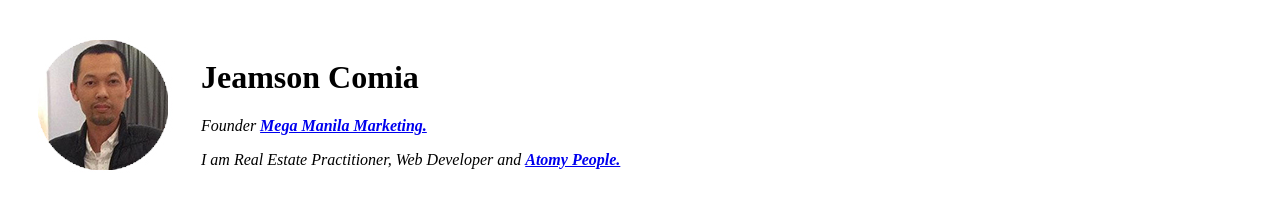
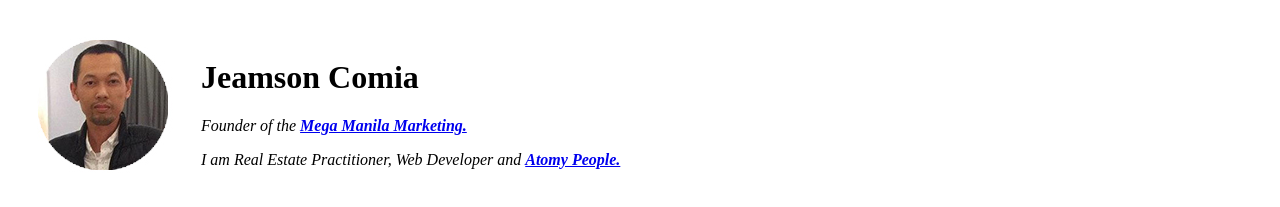
Before and after one commit to 1jacomia/cv, a plain HTML site: page index.html in a window 1280 px wide. Shown: the top 207 px of the page. Drawn offline with Linux system fonts and the light colour scheme.

Commit message:
Update index.html

```diff
--- a/index.html
+++ b/index.html
@@ -10,7 +10,7 @@
     <tr>
       <td><img src="jc.jpg" alt="jeamson profile"></td>
       <td><h1>Jeamson Comia</h1>
-      <p><em>Founder <strong><a href="https://megamanilamarketing.com/">Mega Manila Marketing.</a></strong></em></p>
+      <p><em>Founder of the <strong><a href="https://megamanilamarketing.com/">Mega Manila Marketing.</a></strong></em></p>
       <p><em>I am Real Estate Practitioner, Web Developer and <strong><a href="http://global.atomy.com/">Atomy People.</a></strong></em></p>
 </td>
     </tr>
```
